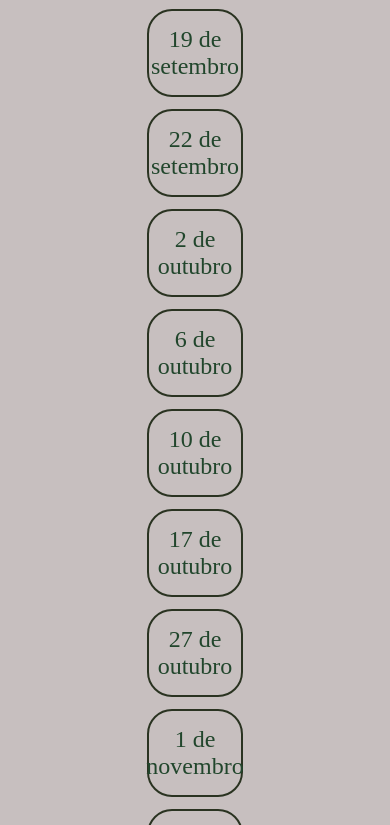
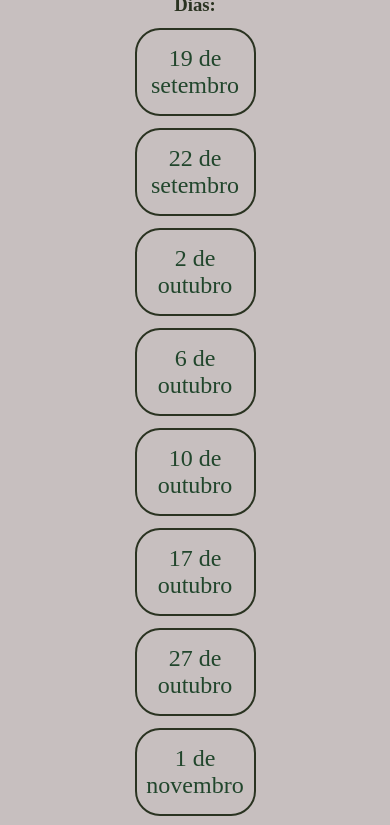
Before and after one commit to Xandekoo/diario-de-bordo, a plain HTML site: page index.html in a window 390 px wide. Shown: the part 257-1082 px from the top of the page. Drawn offline with Linux system fonts and the light colour scheme; a web font is replaced by a local one.

Commit message:
Add files via upload

```diff
--- a/style.css
+++ b/style.css
@@ -236,7 +236,11 @@ p{
     }
     .apresentacao__texto{
         width: auto;
+
     }
-
-
+    .apresentacao__diario{
+        padding: 50px 0;
 }
+    .apresentacao__texto__links__link__diario{
+    width: 60%;
+    }
```
